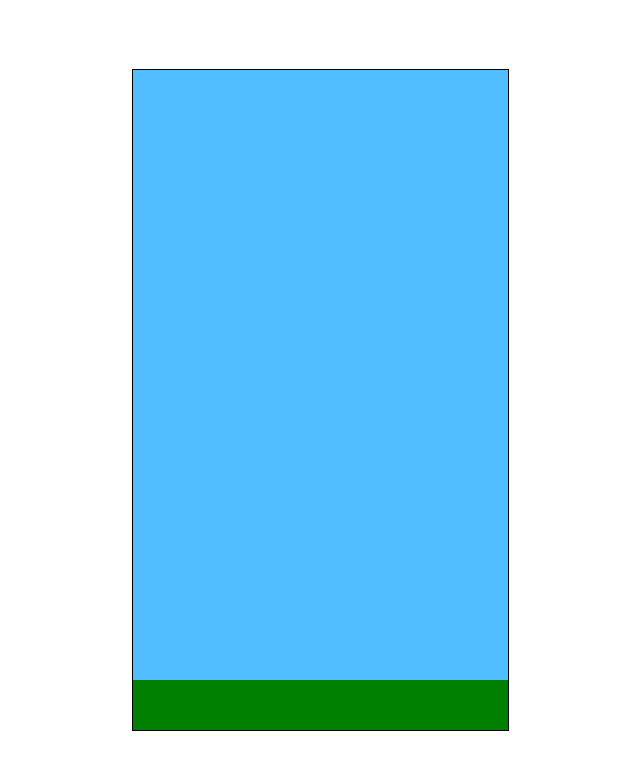
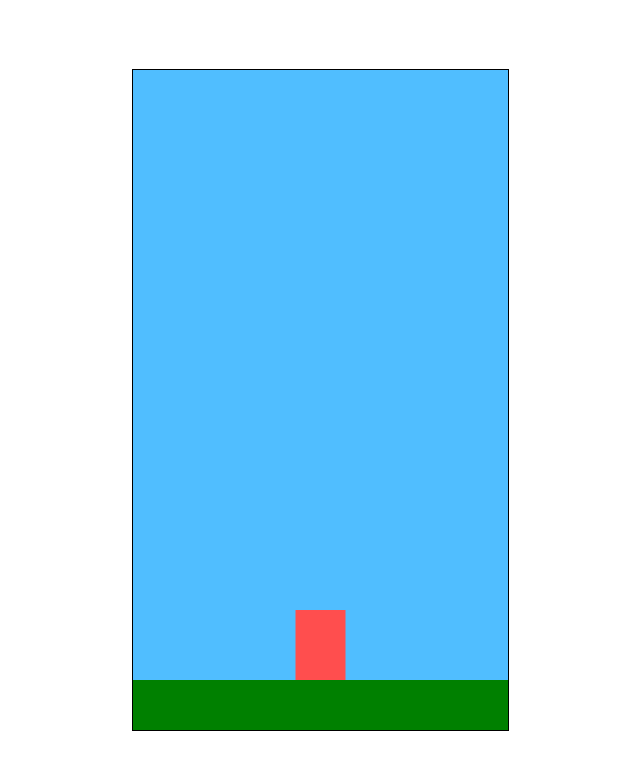
Before and after one commit to garciacesar/THGames-Jumper, a plain HTML site: page index.html in a window 1280 px wide. Shown: the whole page, without its empty margins (320-960 px from the left). Drawn offline with Linux system fonts and the light colour scheme.

Commit message:
Some updates

```diff
--- a/index.html
+++ b/index.html
@@ -2,18 +2,7 @@
 <html lang="pt-br">
 <head>
 	<meta charset="utf-8">
-	<title>Game HTML5</title>
-	<style type="text/css">
-		canvas{
-			position: absolute;
-			top: 0px;
-			bottom: 0px;
-			left: 0px;
-			right: 0px;
-			margin: auto;
-			border: 1px solid #000;
-		}
-	</style>
+	<title>Jumper</title>
 </head>
 <body>
 	<script type="text/javascript" src="js/game.js"></script>
--- a/js/game.js
+++ b/js/game.js
@@ -27,20 +27,20 @@ var floor={
 jumper = {
 	x: canvasWidth/2 - 25,
 	y: canvasHeight - 50,
-	jumperHeight: 70,
-	jumperWidth: 50,
-	color: "#FF4E4E",
+	altura: 70,
+	largura: 50,
+	cor: "#FF4E4E",
 	gravity: .9,
-	velocity: 0,
-	force: 15,
+	velocidade: 0,
+	forcaDoPulo: 15,
 
 	jump: function(){
-		this.velocity =- this.force;
+		this.velocidade =- this.forcaDoPulo;
 	},
 
 	update: function(){
-		this.velocity += this.gravity;
-		this.y += this.velocity;
+		this.velocidade += this.gravity;
+		this.y += this.velocidade;
 
 		//COLISÃO COM O CHÃO
 		if(this.y > floor.y - this.altura){
@@ -49,8 +49,8 @@ jumper = {
 	},
 
 	render:function(){
-		ctx.fillStyle = this.color;
-	 	ctx.fillRect(this.x, this.y, this.jumperWidth, this.jumperHeight);
+		ctx.fillStyle = this.cor;
+	 	ctx.fillRect(this.x, this.y, this.largura, this.altura);
 	}
 };
 
@@ -67,6 +67,14 @@ function game(){
 	canvas.width = canvasWidth;
 	//define a altura do canvas
 	canvas.height = canvasHeight;
+	//Stilo do canvas
+ 	canvas.style.border = "1px solid #000";
+ 	canvas.style.top = "0px";
+ 	canvas.style.bottom = "0px";
+ 	canvas.style.left = "0px";
+ 	canvas.style.right = "0px";
+ 	canvas.style.margin = "auto";
+ 	canvas.style.position = "absolute";
 
  	// pegar o contexto 2D para o canvas, isso quer dizer que tudo quer for renderizado será do contexto 2D
 	ctx = canvas.getContext("2d");
```
